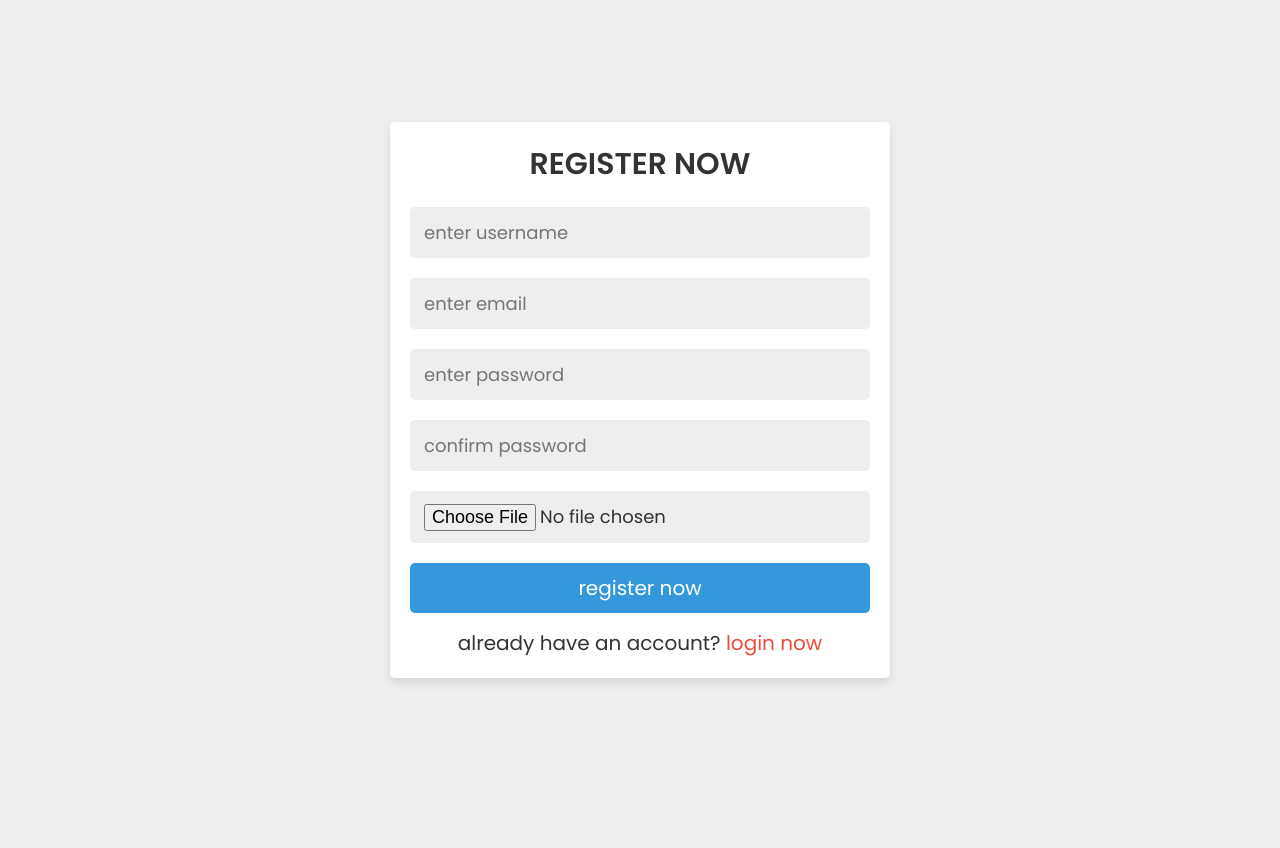
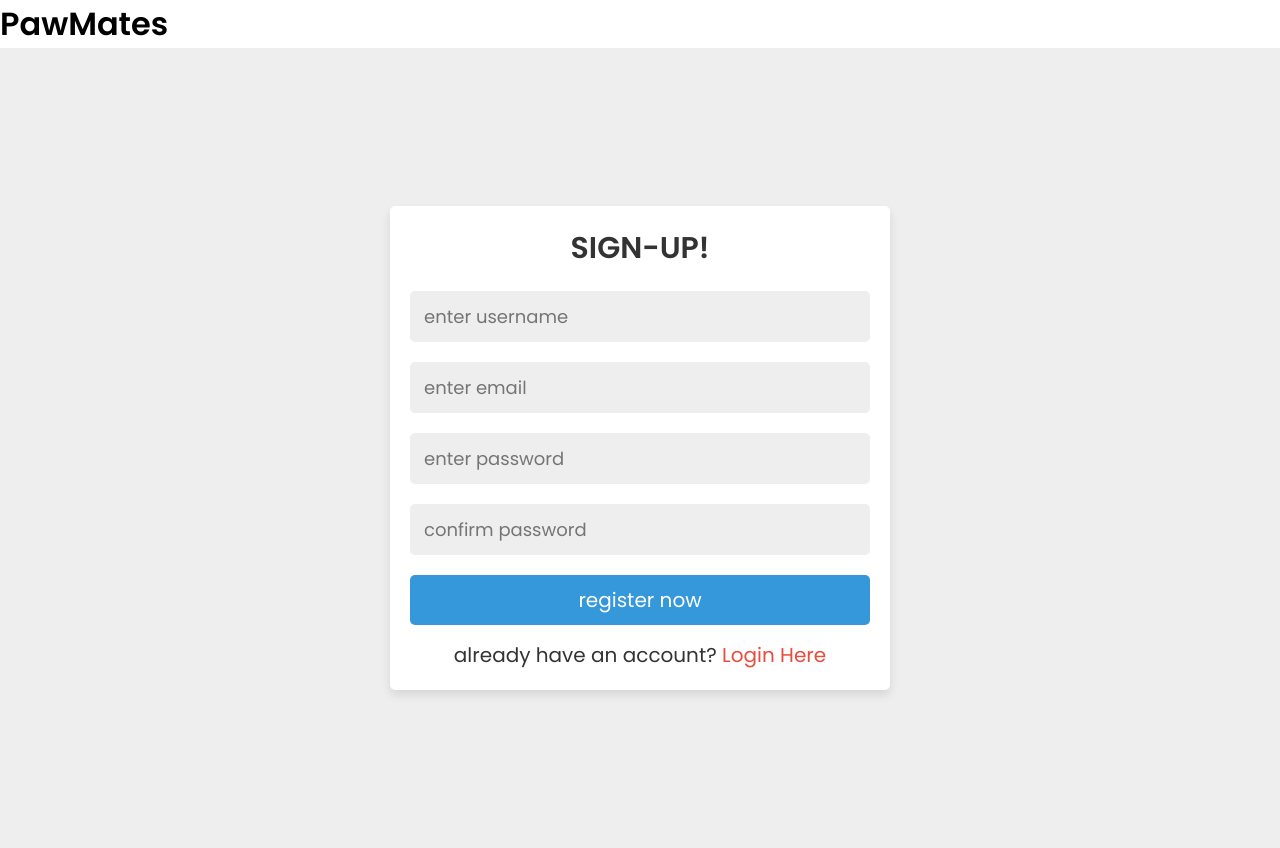
Before and after one commit to Reroutnig/PawMatesPHP, a PHP site: page /register.php in a window 1280 px wide. Before the commit the page ends 683 px from the top, so only its background shows below. Run offline with PHP 8.4, Linux system fonts and the light colour scheme.

Commit message:
added comments

```diff
--- a/register.php
+++ b/register.php
@@ -1,40 +1,28 @@
 <?php
-
+// Include the configuration file that contains database connection settings
 include 'config.php';
 
+// Check if the registration form is submitted
 if(isset($_POST['submit'])){
 
+   //retrieves user input for name, email, and passwords
    $name = mysqli_real_escape_string($conn, $_POST['name']);
    $email = mysqli_real_escape_string($conn, $_POST['email']);
    $pass = mysqli_real_escape_string($conn, md5($_POST['password']));
    $cpass = mysqli_real_escape_string($conn, md5($_POST['cpassword']));
-   $image = $_FILES['image']['name'];
-   $image_size = $_FILES['image']['size'];
-   $image_tmp_name = $_FILES['image']['tmp_name'];
-   $image_folder = 'uploaded_img/'.$image;
 
+   // Query the database to check if a user with the provided email and password already exists
    $select = mysqli_query($conn, "SELECT * FROM `user_form` WHERE email = '$email' AND password = '$pass'") or die('query failed');
-
+   // If a user with the same email and password combination is found, set an error message
    if(mysqli_num_rows($select) > 0){
-      $message[] = 'user already exist';
-   }else{
+      $message[] = 'user already exists';
+   } else {
+      // If the passwords do not match, set an error message
       if($pass != $cpass){
          $message[] = 'confirm password not matched!';
-      }elseif($image_size > 2000000){
-         $message[] = 'image size is too large!';
-      }else{
-         $insert = mysqli_query($conn, "INSERT INTO `user_form`(name, email, password, image) VALUES('$name', '$email', '$pass', '$image')") or die('query failed');
-
-         if($insert){
-            move_uploaded_file($image_tmp_name, $image_folder);
-            $message[] = 'registered successfully!';
-            header('location:login.php');
-         }else{
-            $message[] = 'registeration failed!';
-         }
-      }
       }
 
+      }
    }
 
 ?>
@@ -47,16 +35,19 @@ if(isset($_POST['submit'])){
    <meta name="viewport" content="width=device-width, initial-scale=1.0">
    <title>register</title>
 
-   <!-- custom css file link  -->
+   <!-- Link CSS files  -->
    <link rel="stylesheet" href="css/style.css">
-
+   <link rel="stylesheet" href="css/signup.css">
 </head>
 <body>
+   <h1>PawMates</h1>
 
+   <!-- Registration form container -->
    <div class="form-container">
+      <form action="" method="post" enctype="multipart/form-data">
+         <h3>Sign-up!</h3>
 
-   <form action="" method="post" enctype="multipart/form-data">
-      <h3>register now</h3>
+         <!-- Display error messages if there are any -->
          <?php
          if(isset($message)){
             foreach($message as $message){
@@ -64,16 +55,19 @@ if(isset($_POST['submit'])){
             }
          }
          ?>
+
+         <!-- Input fields for name, email, and passwords -->
          <input type="text" name="name" placeholder="enter username" class="box" required>
          <input type="email" name="email" placeholder="enter email" class="box" required>
          <input type="password" name="password" placeholder="enter password" class="box" required>
          <input type="password" name="cpassword" placeholder="confirm password" class="box" required>
-      <input type="file" name="image" class="box" accept="image/jpg, image/jpeg, image/png">
+
+         <!-- Submit button to register -->
          <input type="submit" name="submit" value="register now" class="btn">
-      <p>already have an account? <a href="login.php">login now</a></p>
+
+         <!-- Link for users to login if they already have an account -->
+         <p>already have an account? <a href="login.php">Login Here</a></p>
       </form>
-
    </div>
-
 </body>
 </html>
```
Lines whose indentation alone changed are shown as unchanged.
